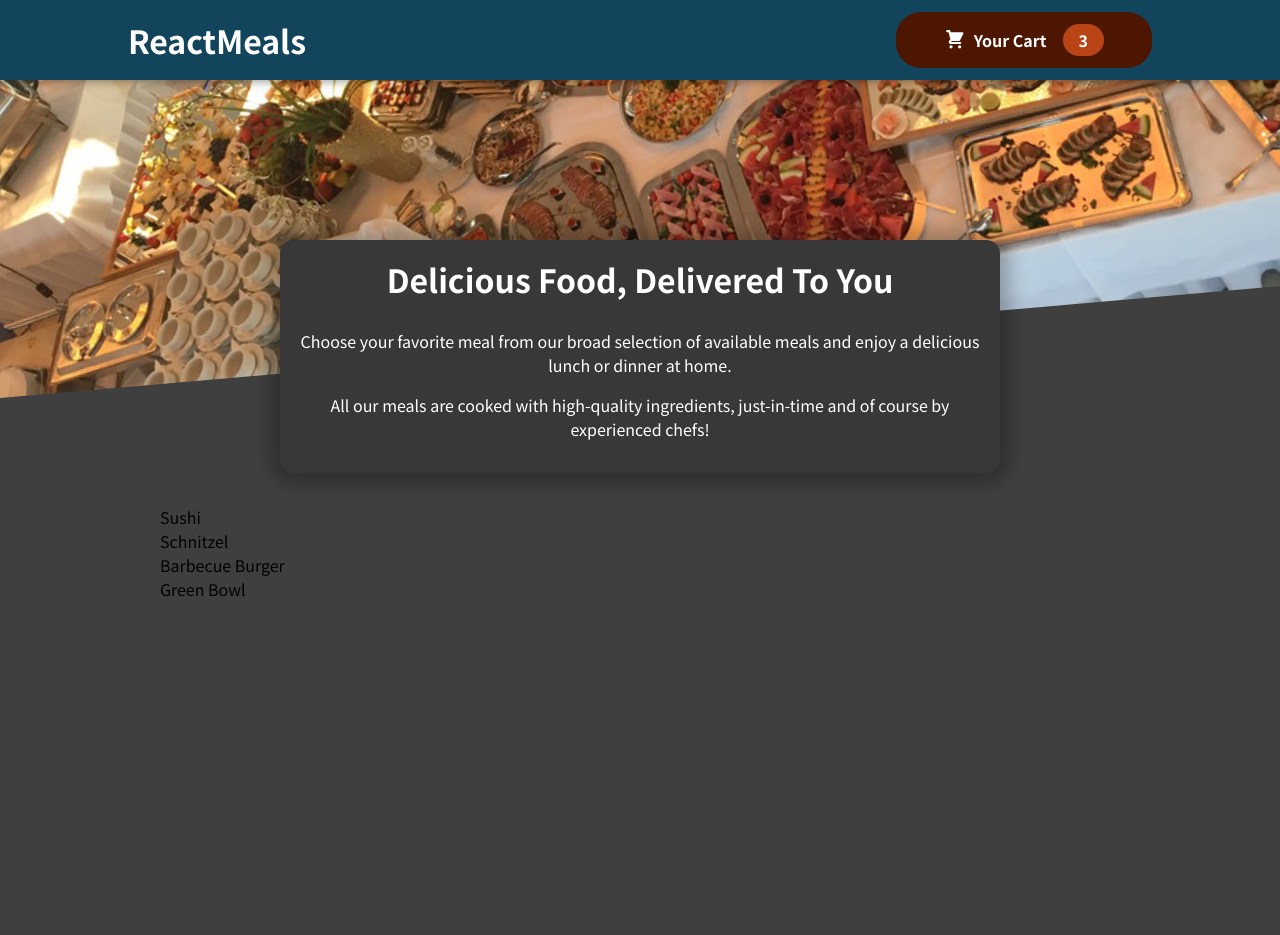
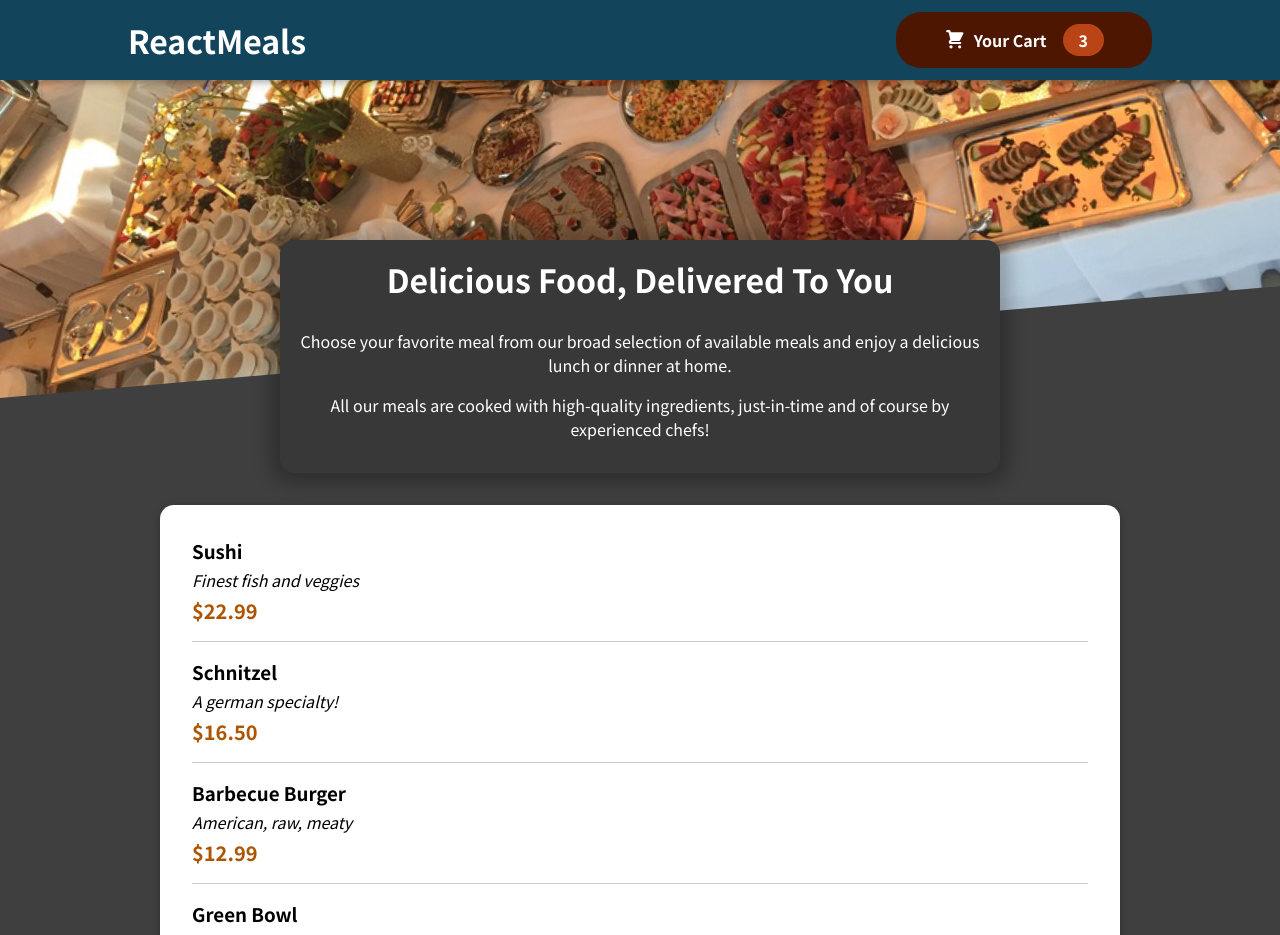
Before and after one commit to WilsonKinyua/react-meals, a React (Create React App) app: page / in a window 1280 px wide. Shown: the top 935 px of the page. Before the commit the page ends 800 px from the top, so only its background shows below. Built offline with nearby package versions, Linux system fonts and the light colour scheme.

Commit message:
displaying meals list

```diff
--- a/src/components/Meals/AvailableMeals.js
+++ b/src/components/Meals/AvailableMeals.js
@@ -1,4 +1,6 @@
 import classes from "./AvailableMeals.module.css";
+import Card from "../UI/Card";
+import MealItem from "./MealItem/MealItem";
 
 const DUMMY_MEALS = [
   {
@@ -28,11 +30,20 @@
 ];
 
 const AvailableMeals = () => {
-  const mealsList = DUMMY_MEALS.map((meals) => <li>{meals.name}</li>);
+  const mealsList = DUMMY_MEALS.map((meals) => (
+    <MealItem
+      key={meals.id}
+      name={meals.name}
+      description={meals.description}
+      price={meals.price}
+    />
+  ));
 
   return (
     <section className={classes.meals}>
-      <ul>{mealsList}</ul>
+      <Card>
+        <ul>{mealsList}</ul>
+      </Card>
     </section>
   );
 };
--- /dev/null
+++ b/src/components/Meals/MealItem/MealItem.js
@@ -0,0 +1,20 @@
+import classes from "./MealItem.module.css";
+import MealItemForm from "./MealItemForm";
+
+const MealItem = (props) => {
+  const price = `$${props.price.toFixed(2)}`;
+  return (
+    <li className={classes.meal}>
+      <div>
+        <h3>{props.name}</h3>
+        <div className={classes.description}>{props.description}</div>
+        <div className={classes.price}>{price}</div>
+      </div>
+      <div>
+        <MealItemForm />
+      </div>
+    </li>
+  );
+};
+
+export default MealItem;
--- /dev/null
+++ b/src/components/Meals/MealItem/MealItem.module.css
@@ -0,0 +1,22 @@
+.meal {
+  display: flex;
+  justify-content: space-between;
+  margin: 1rem;
+  padding-bottom: 1rem;
+  border-bottom: 1px solid #ccc;
+}
+
+.meal h3 {
+  margin: 0 0 0.25rem 0;
+}
+
+.description {
+  font-style: italic;
+}
+
+.price {
+  margin-top: 0.25rem;
+  font-weight: bold;
+  color: #ad5502;
+  font-size: 1.25rem;
+}
--- /dev/null
+++ b/src/components/Meals/MealItem/MealItemForm.js
@@ -0,0 +1,5 @@
+const MealItemForm = () => {
+    return;
+}
+
+export default MealItemForm;
--- /dev/null
+++ b/src/components/UI/Card.js
@@ -0,0 +1,7 @@
+import classes from "./Card.module.css";
+
+const Card = (props) => {
+  return <div className={classes.card}>{props.children}</div>;
+};
+
+export default Card;
--- /dev/null
+++ b/src/components/UI/Card.module.css
@@ -0,0 +1,6 @@
+.card {
+  padding: 1rem;
+  box-shadow: 0 2px 8px rgba(0, 0, 0, 0.25);
+  border-radius: 14px;
+  background-color: white;
+}
```
Also changed, not shown: 1 other file (tests, documents, lock files or other folders).
